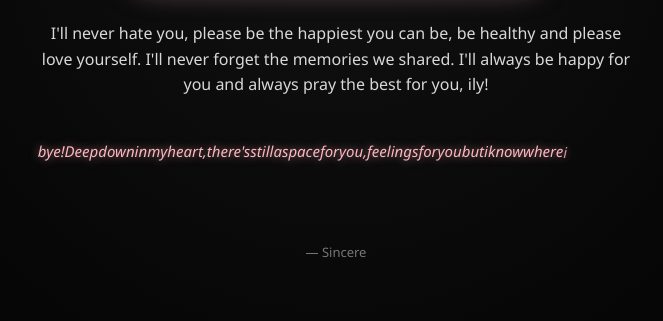
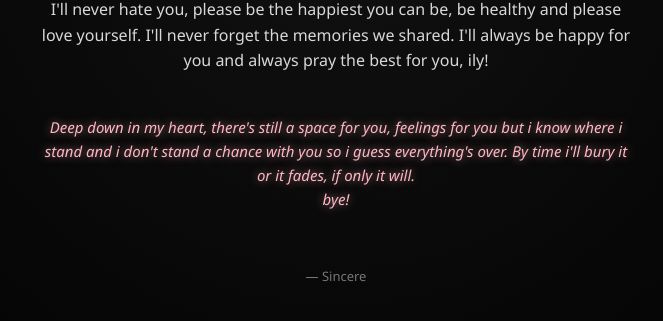
Before and after one commit to xhlas03-blip/ana, a plain HTML site: page index.html in a window 1280 px wide. Shown: the part 477-798 px from the top of the page, without its empty margins (304-967 px from the left). Drawn offline with Linux system fonts and the light colour scheme.

Commit message:
Update index.html

```diff
--- a/index.html
+++ b/index.html
@@ -57,10 +57,9 @@
       font-style: italic;
       font-size: 15px;
       text-shadow: 0 0 10px rgba(255, 182, 193, 0.6);
-      text-align: center;
+      animation: fadeIn 3s ease-in;
     }
 
-    /* Fade-in animations */
     @keyframes fadeIn {
       from { opacity: 0; }
       to { opacity: 1; }
@@ -75,18 +74,6 @@
       from { text-shadow: 0 0 10px rgba(255, 182, 193, 0.4); }
       to { text-shadow: 0 0 25px rgba(255, 182, 193, 0.8); }
     }
-
-    /* Word-by-word typing effect */
-    .word {
-      opacity: 0;
-      display: inline-block;
-      animation: fadeWord 0.5s forwards;
-    }
-
-    @keyframes fadeWord {
-      from { opacity: 0; transform: translateY(5px); }
-      to { opacity: 1; transform: translateY(0); }
-    }
   </style>
 </head>
 <body>
@@ -97,22 +84,11 @@
     I'll never hate you, please be the happiest you can be, be healthy and please love yourself. I'll never forget the memories we shared. I'll always be happy for you and always pray the best for you, ily!
   </p>
 
-  <p class="extra" id="message"></p>
+  <p class="extra">
+    Deep down in my heart, there's still a space for you, feelings for you but i know where i stand and i don't stand a chance with you so i guess everything's over. By time i'll bury it or it fades, if only it will.<br>
+    bye!
+  </p>
 
   <p style="margin-top:40px; color:#777; font-size:13px;">— Sincere</p>
-
-  <script>
-    const messageEl = document.getElementById('message');
-    const text = "bye! Deep down in my heart, there's still a space for you, feelings for you but i know where i stand and i don't stand a chance with you so i guess everything's over. By time i'll bury it or it fades, if only it will.";
-    const words = text.split(" ");
-
-    words.forEach((word, index) => {
-      const span = document.createElement('span');
-      span.className = 'word';
-      span.style.animationDelay = `${index * 0.25}s`; // delay for each word
-      span.textContent = word + " ";
-      messageEl.appendChild(span);
-    });
-  </script>
 </body>
 </html>
```
